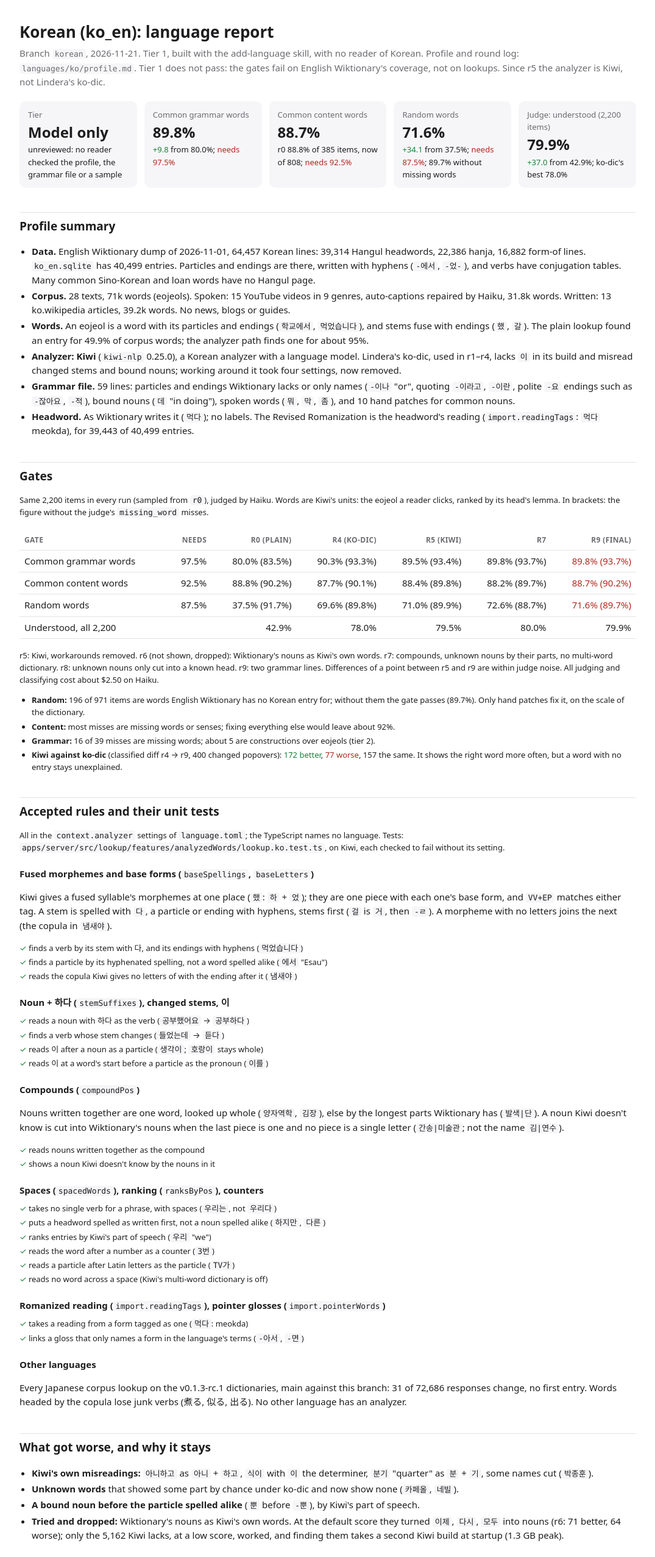
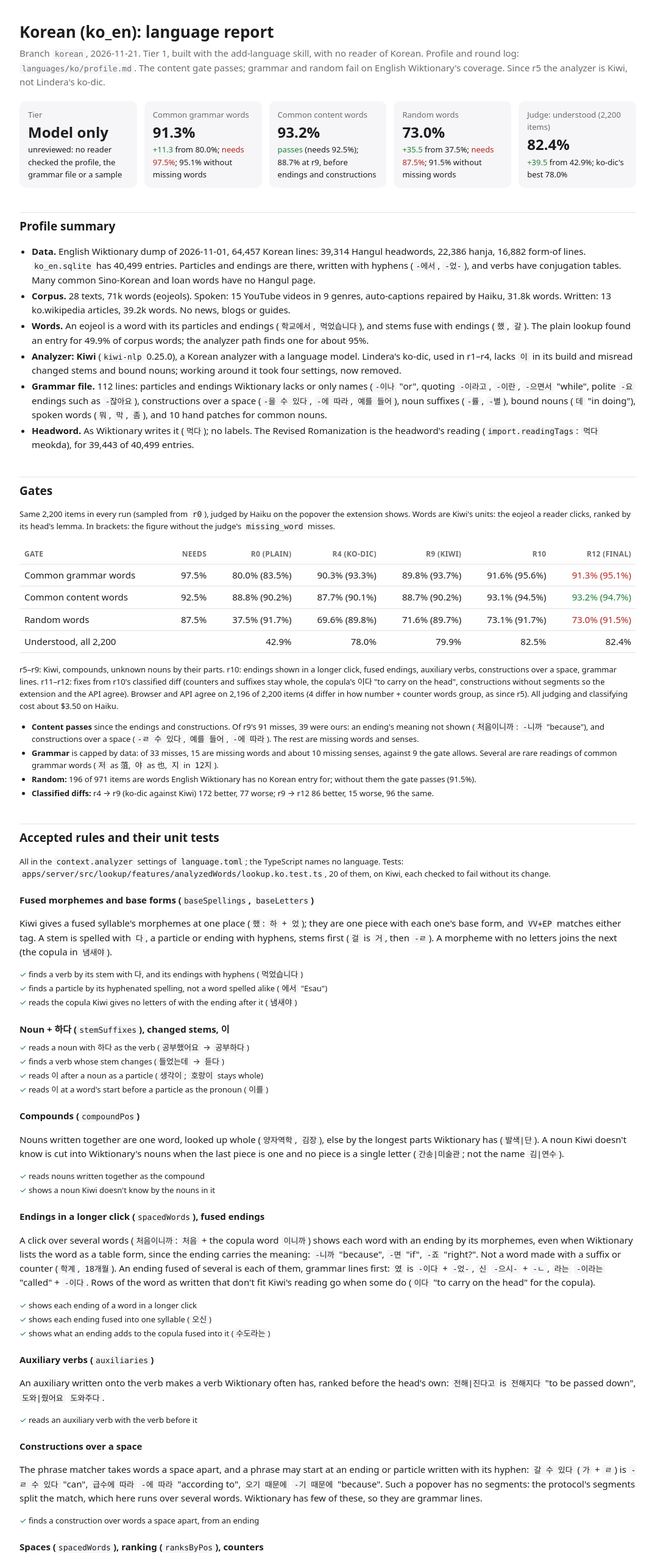
Before and after one commit to d0-lang/dict-server-ts, a website: page docs/ko-report.html in a window 1280 px wide. Shown: the top 2554 px of the page at 61% size, without its empty margins (102-1177 px from the left). Drawn offline with Linux system fonts and the light colour scheme.

Commit message:
Korean: profile and report for r10–r12 (content gate passes)
Co-Authored-By: Claude Opus 5.5 <noreply@anthropic.com>

```diff
--- a/docs/ko-report.html
+++ b/docs/ko-report.html
@@ -14,13 +14,13 @@ td.n,th.n{text-align:right;font-variant-numeric:tabular-nums;white-space:nowrap}
 @media (max-width:600px){main{padding:24px 16px 48px}}
 </style></head><body><main>
 <h1>Korean (ko_en): language report</h1>
-<p class="sub">Branch <code>korean</code>, 2026-11-21. Tier 1, built with the add-language skill, with no reader of Korean. Profile and round log: <code>languages/ko/profile.md</code>. Tier 1 does not pass: the gates fail on English Wiktionary's coverage, not on lookups. Since r5 the analyzer is Kiwi, not Lindera's ko-dic.</p>
+<p class="sub">Branch <code>korean</code>, 2026-11-21. Tier 1, built with the add-language skill, with no reader of Korean. Profile and round log: <code>languages/ko/profile.md</code>. The content gate passes; grammar and random fail on English Wiktionary's coverage. Since r5 the analyzer is Kiwi, not Lindera's ko-dic.</p>
 <div class="kpis">
 <div class="kpi"><div class="l">Tier</div><div class="v">Model only</div><div class="d">unreviewed: no reader checked the profile, the grammar file or a sample</div></div>
-<div class="kpi"><div class="l">Common grammar words</div><div class="v">89.8%</div><div class="d"><span class="up">+9.8</span> from 80.0%; <span class="down">needs 97.5%</span></div></div>
-<div class="kpi"><div class="l">Common content words</div><div class="v">88.7%</div><div class="d">r0 88.8% of 385 items, now of 808; <span class="down">needs 92.5%</span></div></div>
-<div class="kpi"><div class="l">Random words</div><div class="v">71.6%</div><div class="d"><span class="up">+34.1</span> from 37.5%; <span class="down">needs 87.5%</span>; 89.7% without missing words</div></div>
-<div class="kpi"><div class="l">Judge: understood (2,200 items)</div><div class="v">79.9%</div><div class="d"><span class="up">+37.0</span> from 42.9%; ko-dic's best 78.0%</div></div>
+<div class="kpi"><div class="l">Common grammar words</div><div class="v">91.3%</div><div class="d"><span class="up">+11.3</span> from 80.0%; <span class="down">needs 97.5%</span>; 95.1% without missing words</div></div>
+<div class="kpi"><div class="l">Common content words</div><div class="v">93.2%</div><div class="d"><span class="up">passes</span> (needs 92.5%); 88.7% at r9, before endings and constructions</div></div>
+<div class="kpi"><div class="l">Random words</div><div class="v">73.0%</div><div class="d"><span class="up">+35.5</span> from 37.5%; <span class="down">needs 87.5%</span>; 91.5% without missing words</div></div>
+<div class="kpi"><div class="l">Judge: understood (2,200 items)</div><div class="v">82.4%</div><div class="d"><span class="up">+39.5</span> from 42.9%; ko-dic's best 78.0%</div></div>
 </div>
 
 <h2>Profile summary</h2>
@@ -29,29 +29,29 @@ td.n,th.n{text-align:right;font-variant-numeric:tabular-nums;white-space:nowrap}
 <li><b>Corpus.</b> 28 texts, 71k words (eojeols). Spoken: 15 YouTube videos in 9 genres, auto-captions repaired by Haiku, 31.8k words. Written: 13 ko.wikipedia articles, 39.2k words. No news, blogs or guides.</li>
 <li><b>Words.</b> An eojeol is a word with its particles and endings (<code>학교에서</code>, <code>먹었습니다</code>), and stems fuse with endings (<code>했</code>, <code>갈</code>). The plain lookup found an entry for 49.9% of corpus words; the analyzer path finds one for about 95%.</li>
 <li><b>Analyzer: Kiwi</b> (<code>kiwi-nlp</code> 0.25.0), a Korean analyzer with a language model. Lindera's ko-dic, used in r1–r4, lacks <code>이</code> in its build and misread changed stems and bound nouns; working around it took four settings, now removed.</li>
-<li><b>Grammar file.</b> 59 lines: particles and endings Wiktionary lacks or only names (<code>-이나</code> "or", quoting <code>-이라고</code>, <code>-이란</code>, polite <code>-요</code> endings such as <code>-잖아요</code>, <code>-적</code>), bound nouns (<code>데</code> "in doing"), spoken words (<code>뭐</code>, <code>막</code>, <code>좀</code>), and 10 hand patches for common nouns.</li>
+<li><b>Grammar file.</b> 112 lines: particles and endings Wiktionary lacks or only names (<code>-이나</code> "or", quoting <code>-이라고</code>, <code>-이란</code>, <code>-으면서</code> "while", polite <code>-요</code> endings such as <code>-잖아요</code>), constructions over a space (<code>-을 수 있다</code>, <code>-에 따라</code>, <code>예를 들어</code>), noun suffixes (<code>-률</code>, <code>-별</code>), bound nouns (<code>데</code> "in doing"), spoken words (<code>뭐</code>, <code>막</code>, <code>좀</code>), and 10 hand patches for common nouns.</li>
 <li><b>Headword.</b> As Wiktionary writes it (<code>먹다</code>); no labels. The Revised Romanization is the headword's reading (<code>import.readingTags</code>: <code>먹다</code> meokda), for 39,443 of 40,499 entries.</li>
 </ul>
 
 <h2>Gates</h2>
-<p class="small">Same 2,200 items in every run (sampled from <code>r0</code>), judged by Haiku. Words are Kiwi's units: the eojeol a reader clicks, ranked by its head's lemma. In brackets: the figure without the judge's <code>missing_word</code> misses.</p>
+<p class="small">Same 2,200 items in every run (sampled from <code>r0</code>), judged by Haiku on the popover the extension shows. Words are Kiwi's units: the eojeol a reader clicks, ranked by its head's lemma. In brackets: the figure without the judge's <code>missing_word</code> misses.</p>
 <div class="scroll"><table>
-<tr><th>Gate</th><th class="n">Needs</th><th class="n">r0 (plain)</th><th class="n">r4 (ko-dic)</th><th class="n">r5 (Kiwi)</th><th class="n">r7</th><th class="n">r9 (final)</th></tr>
-<tr><td>Common grammar words</td><td class="n">97.5%</td><td class="n">80.0% (83.5%)</td><td class="n">90.3% (93.3%)</td><td class="n">89.5% (93.4%)</td><td class="n">89.8% (93.7%)</td><td class="n down">89.8% (93.7%)</td></tr>
-<tr><td>Common content words</td><td class="n">92.5%</td><td class="n">88.8% (90.2%)</td><td class="n">87.7% (90.1%)</td><td class="n">88.4% (89.8%)</td><td class="n">88.2% (89.7%)</td><td class="n down">88.7% (90.2%)</td></tr>
-<tr><td>Random words</td><td class="n">87.5%</td><td class="n">37.5% (91.7%)</td><td class="n">69.6% (89.8%)</td><td class="n">71.0% (89.9%)</td><td class="n">72.6% (88.7%)</td><td class="n down">71.6% (89.7%)</td></tr>
-<tr><td>Understood, all 2,200</td><td class="n"></td><td class="n">42.9%</td><td class="n">78.0%</td><td class="n">79.5%</td><td class="n">80.0%</td><td class="n">79.9%</td></tr>
+<tr><th>Gate</th><th class="n">Needs</th><th class="n">r0 (plain)</th><th class="n">r4 (ko-dic)</th><th class="n">r9 (Kiwi)</th><th class="n">r10</th><th class="n">r12 (final)</th></tr>
+<tr><td>Common grammar words</td><td class="n">97.5%</td><td class="n">80.0% (83.5%)</td><td class="n">90.3% (93.3%)</td><td class="n">89.8% (93.7%)</td><td class="n">91.6% (95.6%)</td><td class="n down">91.3% (95.1%)</td></tr>
+<tr><td>Common content words</td><td class="n">92.5%</td><td class="n">88.8% (90.2%)</td><td class="n">87.7% (90.1%)</td><td class="n">88.7% (90.2%)</td><td class="n">93.1% (94.5%)</td><td class="n up">93.2% (94.7%)</td></tr>
+<tr><td>Random words</td><td class="n">87.5%</td><td class="n">37.5% (91.7%)</td><td class="n">69.6% (89.8%)</td><td class="n">71.6% (89.7%)</td><td class="n">73.1% (91.7%)</td><td class="n down">73.0% (91.5%)</td></tr>
+<tr><td>Understood, all 2,200</td><td class="n"></td><td class="n">42.9%</td><td class="n">78.0%</td><td class="n">79.9%</td><td class="n">82.5%</td><td class="n">82.4%</td></tr>
 </table></div>
-<p class="small">r5: Kiwi, workarounds removed. r6 (not shown, dropped): Wiktionary's nouns as Kiwi's own words. r7: compounds, unknown nouns by their parts, no multi-word dictionary. r8: unknown nouns only cut into a known head. r9: two grammar lines. Differences of a point between r5 and r9 are within judge noise. All judging and classifying cost about $2.50 on Haiku.</p>
+<p class="small">r5–r9: Kiwi, compounds, unknown nouns by their parts. r10: endings shown in a longer click, fused endings, auxiliary verbs, constructions over a space, grammar lines. r11–r12: fixes from r10's classified diff (counters and suffixes stay whole, the copula's 이다 "to carry on the head", constructions without segments so the extension and the API agree). Browser and API agree on 2,196 of 2,200 items (4 differ in how number + counter words group, as since r5). All judging and classifying cost about $3.50 on Haiku.</p>
 <ul class="small">
-<li><b>Random:</b> 196 of 971 items are words English Wiktionary has no Korean entry for; without them the gate passes (89.7%). Only hand patches fix it, on the scale of the dictionary.</li>
-<li><b>Content:</b> most misses are missing words or senses; fixing everything else would leave about 92%.</li>
-<li><b>Grammar:</b> 16 of 39 misses are missing words; about 5 are constructions over eojeols (tier 2).</li>
-<li><b>Kiwi against ko-dic</b> (classified diff r4 → r9, 400 changed popovers): <span class="up">172 better</span>, <span class="down">77 worse</span>, 157 the same. It shows the right word more often, but a word with no entry stays unexplained.</li>
+<li><b>Content passes</b> since the endings and constructions. Of r9's 91 misses, 39 were ours: an ending's meaning not shown (<code>처음이니까</code>: <code>-니까</code> "because"), and constructions over a space (<code>-ㄹ 수 있다</code>, <code>예를 들어</code>, <code>-에 따라</code>). The rest are missing words and senses.</li>
+<li><b>Grammar</b> is capped by data: of 33 misses, 15 are missing words and about 10 missing senses, against 9 the gate allows. Several are rare readings of common grammar words (<code>저</code> as 菹, <code>야</code> as 也, <code>지</code> in <code>12지</code>).</li>
+<li><b>Random:</b> 196 of 971 items are words English Wiktionary has no Korean entry for; without them the gate passes (91.5%).</li>
+<li><b>Classified diffs:</b> r4 → r9 (ko-dic against Kiwi) 172 better, 77 worse; r9 → r12 86 better, 15 worse, 96 the same.</li>
 </ul>
 
 <h2>Accepted rules and their unit tests</h2>
-<p class="small">All in the <code>context.analyzer</code> settings of <code>language.toml</code>; the TypeScript names no language. Tests: <code>apps/server/src/lookup/features/analyzedWords/lookup.ko.test.ts</code>, on Kiwi, each checked to fail without its setting.</p>
+<p class="small">All in the <code>context.analyzer</code> settings of <code>language.toml</code>; the TypeScript names no language. Tests: <code>apps/server/src/lookup/features/analyzedWords/lookup.ko.test.ts</code>, 20 of them, on Kiwi, each checked to fail without its change.</p>
 <h3>Fused morphemes and base forms (<code>baseSpellings</code>, <code>baseLetters</code>)</h3>
 <p>Kiwi gives a fused syllable's morphemes at one place (<code>했</code>: <code>하</code> + <code>었</code>); they are one piece with each one's base form, and <code>VV+EP</code> matches either tag. A stem is spelled with <code>다</code>, a particle or ending with hyphens, stems first (<code>걸</code> is <code>거</code>, then <code>-ㄹ</code>). A morpheme with no letters joins the next (the copula in <code>냄새야</code>).</p>
 <div class="tests small"><div>finds a verb by its stem with 다, and its endings with hyphens (<code>먹었습니다</code>)</div><div>finds a particle by its hyphenated spelling, not a word spelled alike (<code>에서</code> "Esau")</div><div>reads the copula Kiwi gives no letters of with the ending after it (<code>냄새야</code>)</div></div>
@@ -60,18 +60,27 @@ td.n,th.n{text-align:right;font-variant-numeric:tabular-nums;white-space:nowrap}
 <h3>Compounds (<code>compoundPos</code>)</h3>
 <p>Nouns written together are one word, looked up whole (<code>양자역학</code>, <code>김장</code>), else by the longest parts Wiktionary has (<code>발색|단</code>). A noun Kiwi doesn't know is cut into Wiktionary's nouns when the last piece is one and no piece is a single letter (<code>간송|미술관</code>; not the name <code>김|연수</code>).</p>
 <div class="tests small"><div>reads nouns written together as the compound</div><div>shows a noun Kiwi doesn't know by the nouns in it</div></div>
+<h3>Endings in a longer click (<code>spacedWords</code>), fused endings</h3>
+<p>A click over several words (<code>처음이니까</code>: <code>처음</code> + the copula word <code>이니까</code>) shows each word with an ending by its morphemes, even when Wiktionary lists the word as a table form, since the ending carries the meaning: <code>-니까</code> "because", <code>-면</code> "if", <code>-죠</code> "right?". Not a word made with a suffix or counter (<code>학계</code>, <code>18개월</code>). An ending fused of several is each of them, grammar lines first: <code>였</code> is <code>-이다</code> + <code>-었-</code>, <code>신</code> <code>-으시-</code> + <code>-ㄴ</code>, <code>라는</code> <code>-이라는</code> "called" + <code>-이다</code>. Rows of the word as written that don't fit Kiwi's reading go when some do (<code>이다</code> "to carry on the head" for the copula).</p>
+<div class="tests small"><div>shows each ending of a word in a longer click</div><div>shows each ending fused into one syllable (<code>오신</code>)</div><div>shows what an ending adds to the copula fused into it (<code>수도라는</code>)</div></div>
+<h3>Auxiliary verbs (<code>auxiliaries</code>)</h3>
+<p>An auxiliary written onto the verb makes a verb Wiktionary often has, ranked before the head's own: <code>전해|진다고</code> is <code>전해지다</code> "to be passed down", <code>도와|줬어요</code> <code>도와주다</code>.</p>
+<div class="tests small"><div>reads an auxiliary verb with the verb before it</div></div>
+<h3>Constructions over a space</h3>
+<p>The phrase matcher takes words a space apart, and a phrase may start at an ending or particle written with its hyphen: <code>갈 수 있다</code> (<code>가</code> + <code>ㄹ</code>) is <code>-ㄹ 수 있다</code> "can", <code>급수에 따라</code> <code>-에 따라</code> "according to", <code>오기 때문에</code> <code>-기 때문에</code> "because". Such a popover has no segments: the protocol's segments split the match, which here runs over several words. Wiktionary has few of these, so they are grammar lines.</p>
+<div class="tests small"><div>finds a construction over words a space apart, from an ending</div></div>
 <h3>Spaces (<code>spacedWords</code>), ranking (<code>ranksByPos</code>), counters</h3>
 <div class="tests small"><div>takes no single verb for a phrase, with spaces (<code>우리는</code>, not <code>우리다</code>)</div><div>puts a headword spelled as written first, not a noun spelled alike (<code>하지만</code>, <code>다른</code>)</div><div>ranks entries by Kiwi's part of speech (<code>우리</code> "we")</div><div>reads the word after a number as a counter (<code>3번</code>)</div><div>reads a particle after Latin letters as the particle (<code>TV가</code>)</div><div>reads no word across a space (Kiwi's multi-word dictionary is off)</div></div>
 <h3>Romanized reading (<code>import.readingTags</code>), pointer glosses (<code>import.pointerWords</code>)</h3>
 <div class="tests small"><div>takes a reading from a form tagged as one (<code>먹다</code>: meokda)</div><div>links a gloss that only names a form in the language's terms (<code>-아서</code>, <code>-면</code>)</div></div>
 <h3>Other languages</h3>
-<p>Every Japanese corpus lookup on the v0.1.3-rc.1 dictionaries, main against this branch: 31 of 72,686 responses change, no first entry. Words headed by the copula lose junk verbs (煮る, 似る, 出る). No other language has an analyzer.</p>
+<p>Every Japanese corpus lookup on the v0.1.3-rc.1 dictionaries, main against this branch (r12): 31 of 72,686 responses change, no first entry. Words headed by the copula lose junk verbs (煮る, 似る, 出る). No other language has an analyzer.</p>
 
 <h2>What got worse, and why it stays</h2>
 <ul>
 <li><b>Kiwi's own misreadings:</b> <code>아니하고</code> as <code>아니</code> + <code>하고</code>, <code>식이</code> with <code>이</code> the determiner, <code>분기</code> "quarter" as <code>분</code> + <code>기</code>, some names cut (<code>박종훈</code>).</li>
 <li><b>Unknown words</b> that showed some part by chance under ko-dic and now show none (<code>카페올</code>, <code>네빌</code>).</li>
-<li><b>A bound noun before the particle spelled alike</b> (<code>뿐</code> before <code>-뿐</code>), by Kiwi's part of speech.</li>
+<li><b>More entries per popover:</b> a word's endings now each show their line, so a popover is longer (<code>감소이다</code>: <code>감소</code>, the copula, <code>-다</code>). The judge rated a few of these as clutter.</li>
 <li><b>Tried and dropped:</b> Wiktionary's nouns as Kiwi's own words. At the default score they turned <code>이제</code>, <code>다시</code>, <code>모두</code> into nouns (r6: 71 better, 64 worse); only the 5,162 Kiwi lacks, at a low score, worked, and finding them takes a second Kiwi build at startup (1.3 GB peak).</li>
 </ul>
 
@@ -91,9 +100,9 @@ td.n,th.n{text-align:right;font-variant-numeric:tabular-nums;white-space:nowrap}
 
 <h2>Open questions</h2>
 <ul>
-<li><b>Hand patches or not.</b> English Wiktionary lacks about one word in five that a reader meets. Passing tier 1 needs a hand-written word list on that scale, or another source. Until then <code>ko_en</code> can stay off on the public server.</li>
+<li><b>Grammar and random gates.</b> Both fail on data: English Wiktionary lacks about one word in five that a reader meets, and rare senses of common grammar words. Passing them needs a hand-written word list on that scale, or another source.</li>
 <li><b>Kiwi's memory.</b> Its WebAssembly build loads the model unquantized; a quantized load would cut it.</li>
 <li><b>For a native speaker:</b> the grammar file's lines and examples; whether determiners spelled like verb forms should lead (<code>오른</code>).</li>
-<li><b>Tier 2:</b> constructions over eojeols (<code>-ㄹ 수 있다</code>, <code>-고 있다</code>, <code>예를 들어</code>) need the phrase matcher to allow spaces; numbers with counters in one click (<code>2024년에</code>).</li>
+<li><b>Tier 2:</b> more constructions over a space (only the common ones have lines); numbers with counters in one click (<code>2024년에</code>).</li>
 </ul>
 </main></body></html>
```
Also changed, not shown: languages/ko/profile.md (+20 -14 lines).
